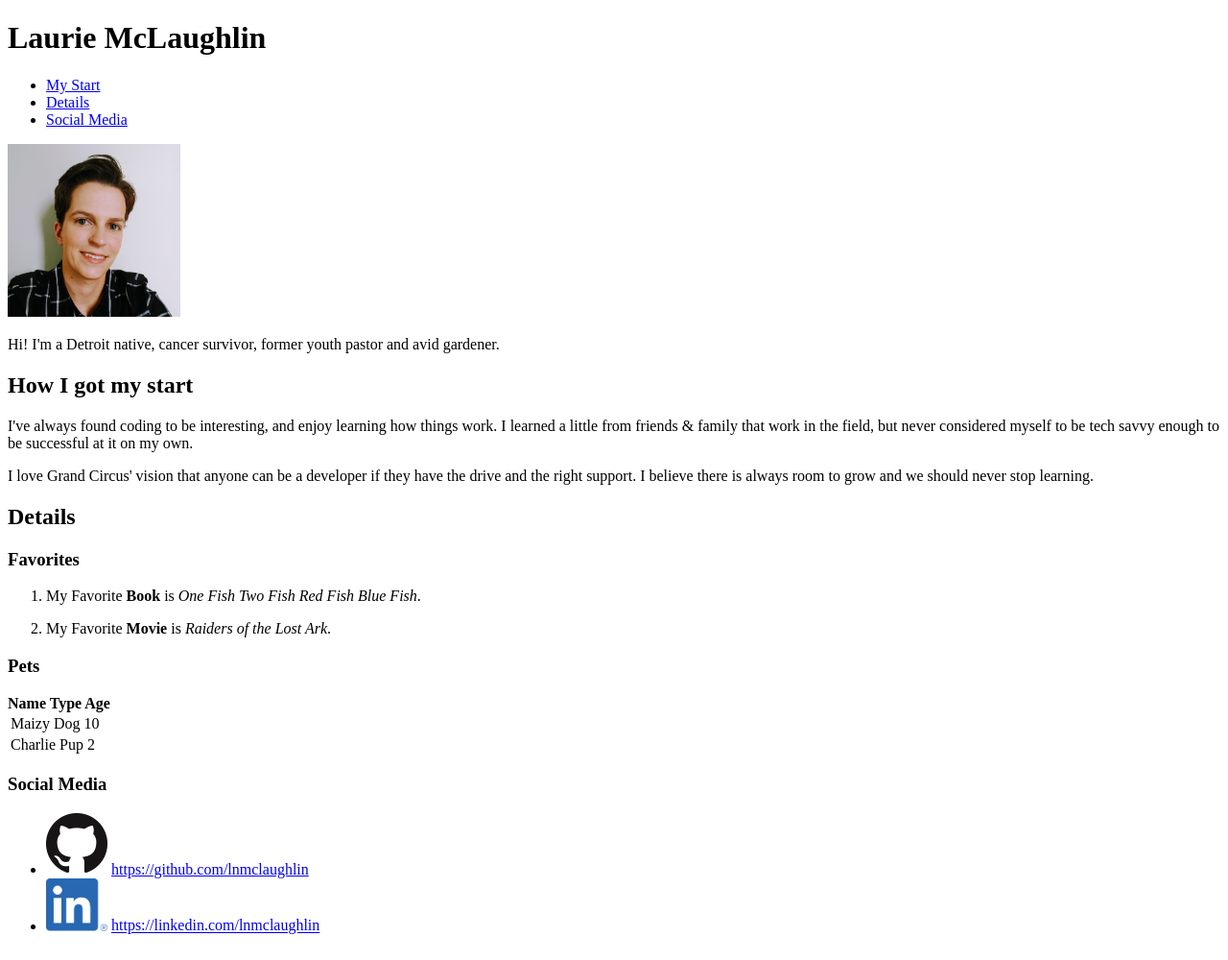
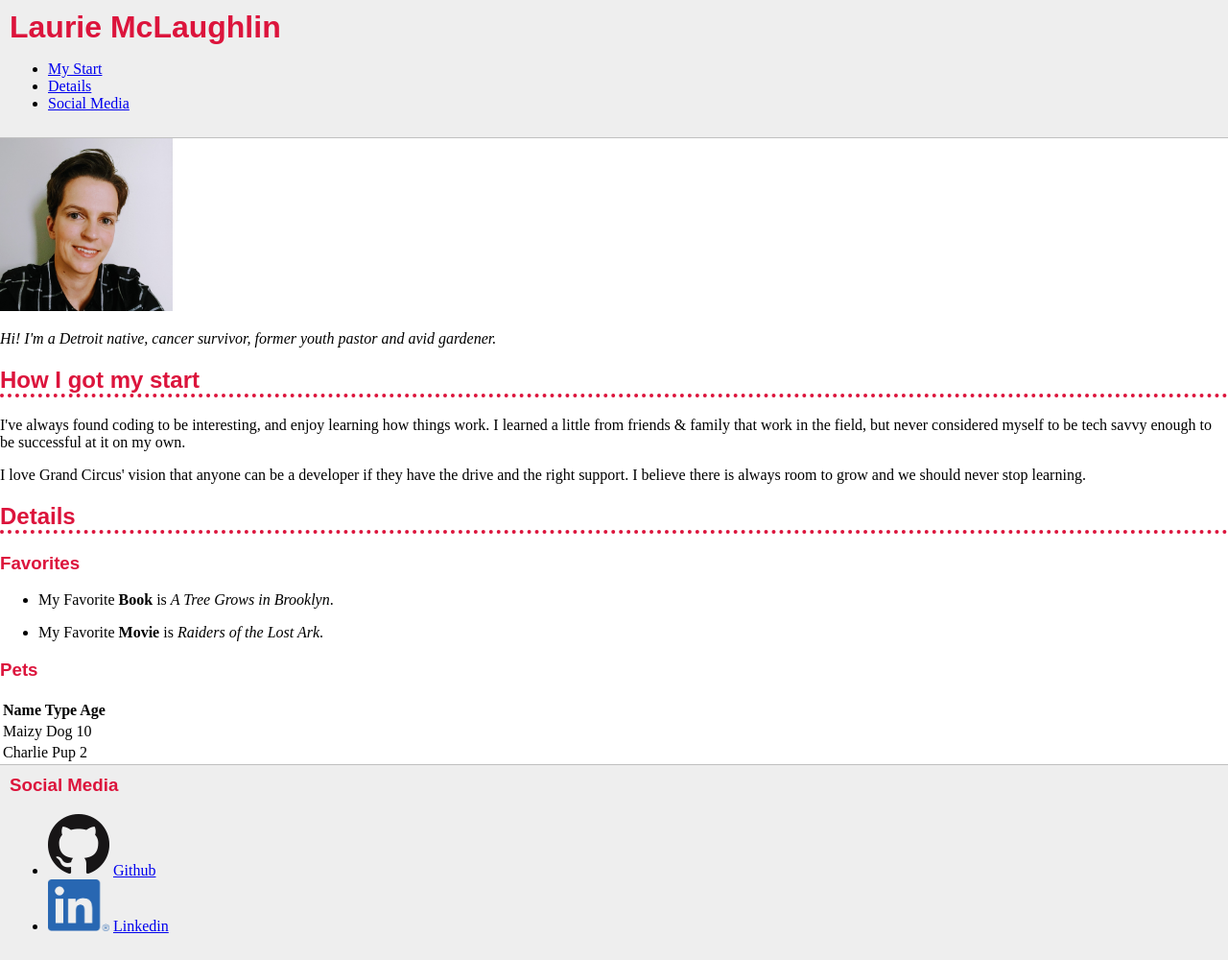
Before and after one commit to lnmclaughlin/unit1-practice, a plain HTML site: page index.html in a window 1280 px wide. Shown: the whole page at 96% size. Drawn offline with Linux system fonts and the light colour scheme.

Commit message:
Fixed html, added CSS colors, borders, & spacing

```diff
--- a/index.html
+++ b/index.html
@@ -12,40 +12,40 @@
     <h1>Laurie McLaughlin</h1>
     <nav>
       <ul>
-          <li><a href="my-start"> My Start</a></li>
-          <li><a href="details"> Details </a> </a></li>
-          <li><a href="social media"> Social Media</a></li>
+          <li><a href="#my-start">My Start</a></li>
+          <li><a href="#details">Details</a></li>
+          <li><a href="#social-media">Social Media</a></li>
       </ul>
     </nav>
   </header>
       <img src="LM.jpg" height="180px"
       alt="Laurie smiling"/>
   <main>
-      <p>Hi! I'm a Detroit native, cancer survivor, former youth pastor and avid gardener.</p>
-    <h2>How I got my start</h2>
+      <p class="overview">Hi! I'm a Detroit native, cancer survivor, former youth pastor and avid gardener.</p>
+    <h2 id="my-start">How I got my start</h2>
       <p>I've always found coding to be interesting, and enjoy learning how things work. I learned a little from friends & family that work in the field, but never considered myself to be tech savvy enough to be successful at it on my own. </p>
       <p>I love Grand Circus' vision that anyone can be a developer if they have the drive and the right support. I believe there is always room to grow and we should never stop learning.</p>
-    <h2>Details</h2>
+    <h2 id="details">Details</h2>
     <h3>Favorites</h3>
-      <p><ol><li>My Favorite <strong>Book</strong> is <cite>One Fish Two Fish Red Fish Blue Fish</cite>.</li></p>
-      <p><li>My Favorite <strong>Movie</strong> is <cite>Raiders of the Lost Ark</cite>.</li></ol></p>
+      <p><ul><li>My Favorite <strong>Book</strong> is <cite>A Tree Grows in Brooklyn</cite>.</li></p>
+      <p><li>My Favorite <strong>Movie</strong> is <cite>Raiders of the Lost Ark</cite>.</li></ul></p>
     <h3>Pets</h3>
     <table>
-      <thead>
+      <th>
         <b>Name Type Age</b>
-    </thead>
-      <tbody>
+      </th>
+    <tbody>
         <tr>
           <td>Maizy Dog 10</td> </tr>
           <td>Charlie Pup 2</td>
     </table>
       </tbody>
   </main>
-  <footer>
-        <h3>Social Media</h3>
+  <footer class="footer h3">
+        <h3 id="social-media">Social Media</h3>
       <ul>
-          <li><img src= "GH.png" width= "64px"/> <a href= "url"> https://github.com/lnmclaughlin</a> </li>
-          <li> <img src= "LI.png" width="64px"/> <a href="url"> https://linkedin.com/lnmclaughlin </a> </li>
+          <li><img src= "GH.png" width= "64px"/> <a href= "https://github.com/lnmclaughlin" > Github</a> </li>
+          <li> <img src= "LI.png" width="64px"/> <a href="https://www.linkedin.com/in/lnmclaughlin/"> Linkedin </a> </li>
       </ul>
   </footer>
 </body>
--- a/style.css
+++ b/style.css
@@ -0,0 +1,42 @@
+h1 {
+    color:crimson;
+    font-family:sans-serif;
+    margin-top: 0px;
+    margin-left: 0px;
+    margin-right: 0px;
+    margin-bottom: 15px;
+}
+h2 {
+    color:crimson;
+    font-family:sans-serif;
+    border-bottom-width: 4px;
+    border-bottom-style:dotted;
+    border-bottom-color:crimson;
+}
+h3 {
+    color:crimson;
+    font-family:sans-serif;
+}
+.overview {
+    font-style:italic;
+}
+header {
+    background-color:#eee;
+    padding: 10px;
+    border-bottom-width: 1px;
+    border-bottom-style:solid;
+    border-bottom-color:silver;
+}
+footer {
+    background-color:#eee;
+    padding: 10px;
+    border-top-width: 1px;
+    border-top-style:solid;
+    border-top-color:silver;
+}
+.footer h3 {
+    margin-top: 0;
+}
+body {
+    margin: 0;
+}
```
Also changed, not shown: 1 other file.
